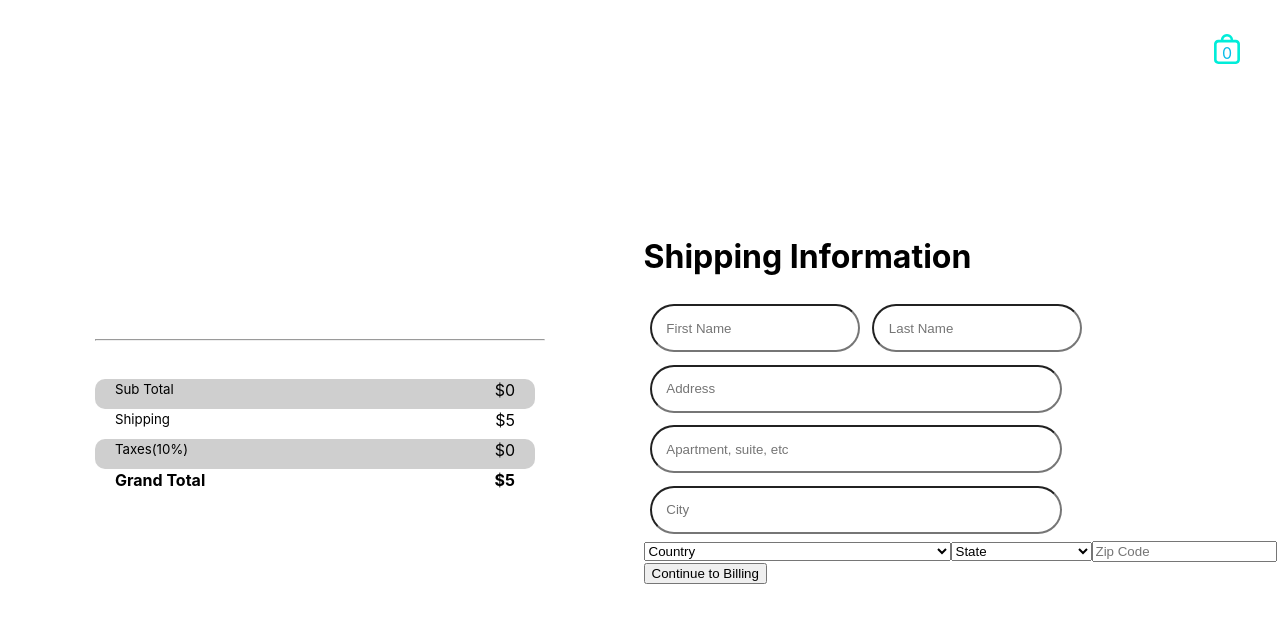
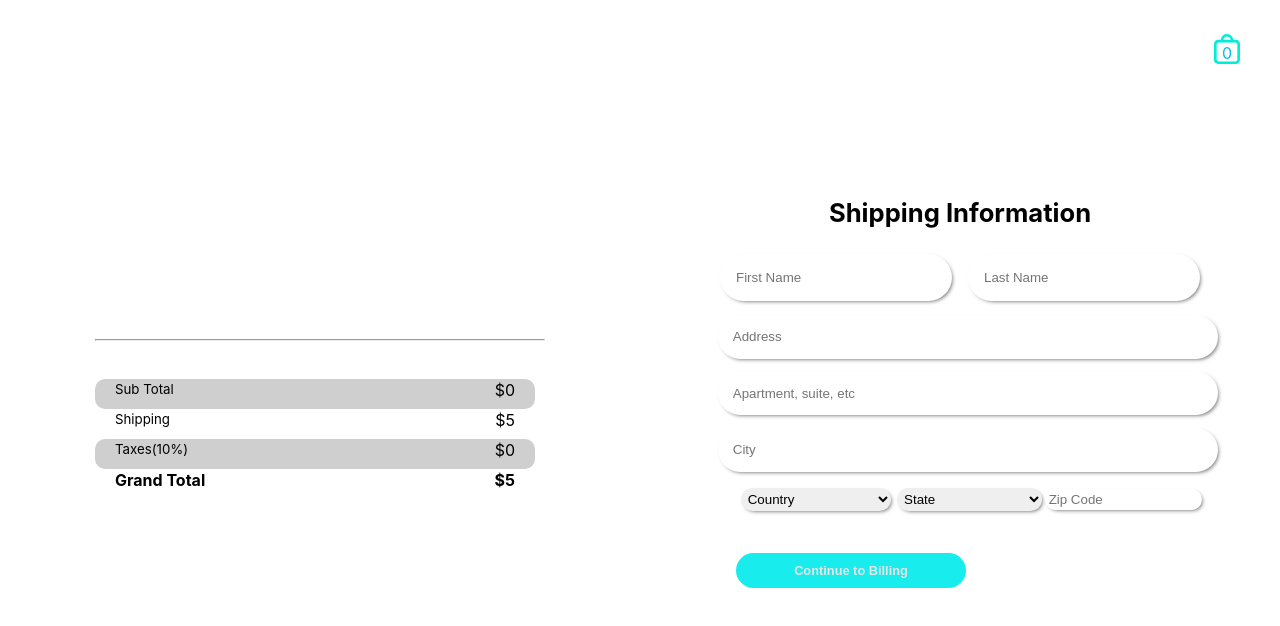
Before and after one commit to stetsonharding/musical-sweatpants, a React (Create React App) app: page /orderDetails in a window 1280 px wide. Shown: the top 626 px of the page. Built offline with nearby package versions, Linux system fonts and the light colour scheme.

Commit message:
Form styled and placed.

```diff
--- a/src/components/orderInfo/OrderForm.js
+++ b/src/components/orderInfo/OrderForm.js
@@ -5,29 +5,31 @@ import "../../css/OrderForm.css";
 export default function OrderForm() {
   return (
     <div>
-      <h1>Shipping Information</h1>
+    <h1 style={{textAlign: 'center', fontSize: '1.6rem'}}>Shipping Information</h1>
       <form id="order-form-checkout">
         <div className="order-form-name">
           <input className="name-input" type="text" placeholder="First Name" />
           <input className="name-input" type="text" placeholder="Last Name" />
         </div>
         <div className="order-form-address">
-          <input className="inputz" type="text" placeholder="Address" />
+          <input className="user-input-address" type="text" placeholder="Address" />
           <br />
           <input
-            className="inputz"
+            className="user-input-address"
             type="text"
             placeholder="Apartment, suite, etc"
           />
           <br />
-          <input className="inputz" type="text" placeholder="City" />
+          <input className="user-input-address" type="text" placeholder="City" />
+          </div>
+          </form>
 
-          <div className="order-form-select">
+          <div className="form-select-container">
             {/* country */}
             <select
               id="country"
               name="country"
-              className="order-form-country-selection"
+              className="form-country-selection"
             >
               <option defaultValue>Country</option>
               <option value="Afghanistan">Afghanistan</option>
@@ -331,7 +333,7 @@ export default function OrderForm() {
             </select>
 
             {/* State */}
-            <select className="order-form-state-selection" name="state">
+            <select className="form-state-selection" name="state">
               <option defaultValue>State</option>
               <option value="al">Alabama</option>
               <option value="ak">Alaska</option>
@@ -385,11 +387,11 @@ export default function OrderForm() {
               <option value="wi">Wisconsin</option>
               <option value="wy">Wyoming</option>
             </select>
-            <input type="text" placeholder="Zip Code" />
+            <input type="text" className="user-input-zip" placeholder="Zip Code" />
           </div>
-        </div>
-        <button>Continue to Billing</button>
-      </form>
+
+        <button className="continute-btn">Continue to Billing</button>
+
     </div>
   );
 }
--- a/src/components/orderInfo/OrderInfoLayout.js
+++ b/src/components/orderInfo/OrderInfoLayout.js
@@ -32,6 +32,7 @@ export default function OrderInfoLayout() {
       >
         <OrderDetails />
       </div>
+
       <div
         className="order-checkoutform-container"
         style={{
@@ -42,6 +43,7 @@ export default function OrderInfoLayout() {
           alignItems: "center",
         }}
       >
+
         <OrderForm />
       </div>
     </div>
--- a/src/css/OrderForm.css
+++ b/src/css/OrderForm.css
@@ -1,12 +1,66 @@
+/* First, last name inputs */
 .name-input {
+  padding: 1rem;
+  margin: 0.5rem;
+  border-radius: 50px;
+  width: 200px;
+  border: none;
+  box-shadow: 2px 2px 4px -2px rgb(83, 82, 82);
+}
+/* Address, apartment, city inputs*/
+.user-input-address {
   padding: 0.9rem;
   margin: 0.4rem;
   border-radius: 50px;
+  min-width: 95%;
+  border: none;
+  box-shadow: 2px 2px 4px -2px rgb(83, 82, 82);
+}
+/* zip input */
+.user-input-zip{
+  width: 150px;
+  padding: .2rem;
+  border-radius: 20px;
+  border: none;
+  box-shadow: 2px 2px 4px -2px rgb(83, 82, 82);
+}
+/* Country, State, inputs */
+.form-country-selection {
+width: 150px;
 }
 
-.inputz {
-  padding: 0.9rem;
-  margin: 0.4rem;
-  border-radius: 50px;
-  min-width: 60%;
+.form-select-container{
+width: 100%;
+display: flex;
+justify-content: center;
+align-items: center;
+padding: .6rem;
+
 }
+
+.form-country-selection,
+.form-state-selection {
+  padding: .2rem;
+  margin: 0 .2rem;
+  border-radius: 20px;
+  border: none;
+  box-shadow: 2px 2px 4px -2px rgb(83, 82, 82);
+}
+
+/* Continue to billing button */
+.continute-btn {
+  background-color: rgb(25, 236, 236);
+  width: 230px;
+  border: none;
+  font-size: .8rem;
+  color: rgb(230, 227, 227);
+  font-weight: bold;
+  border-radius: 26px;
+  margin: 2rem 1.5rem;
+  padding: 10px;
+  cursor: pointer;
+
+}
+.continute-btn:hover {
+  opacity: 0.8;
+}
```
